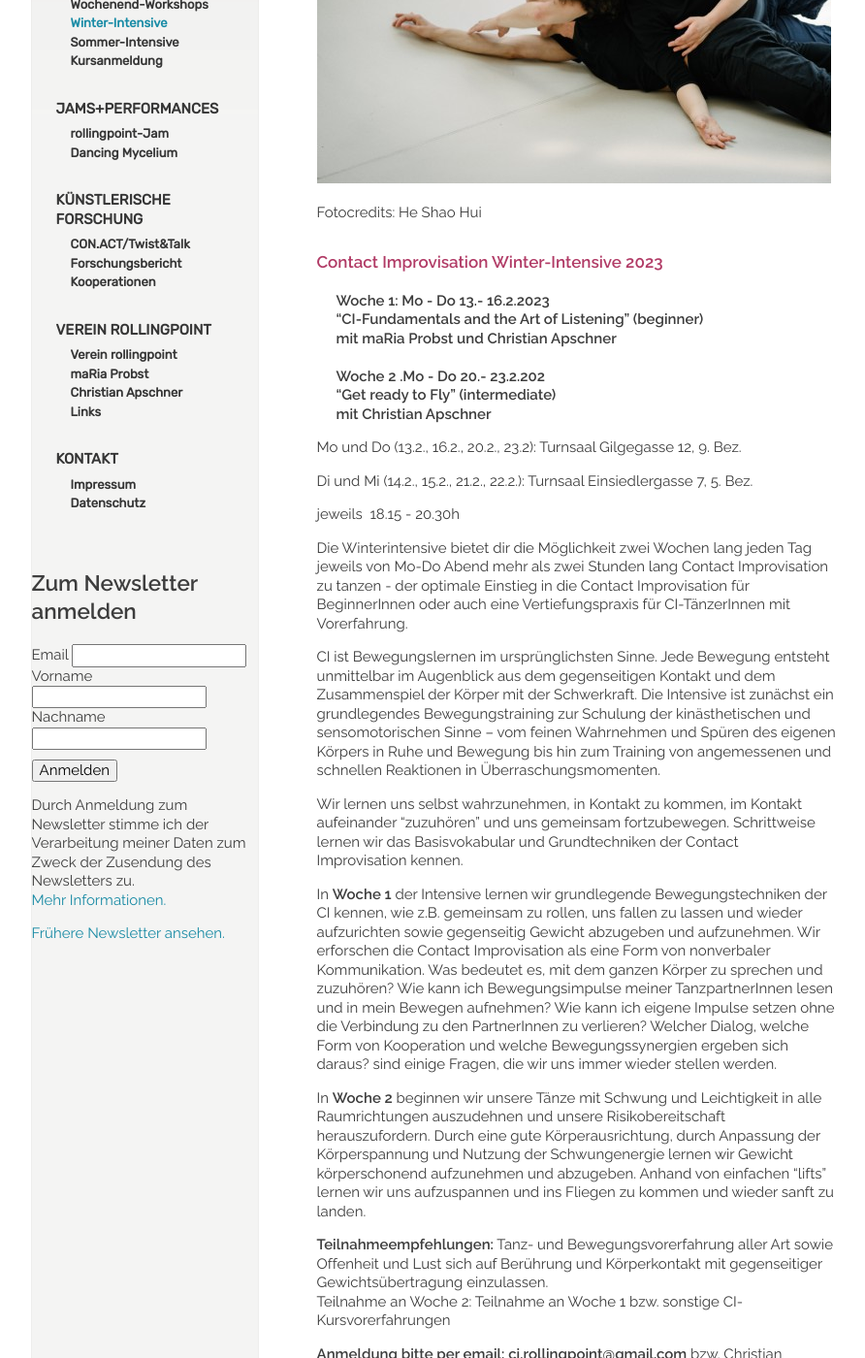
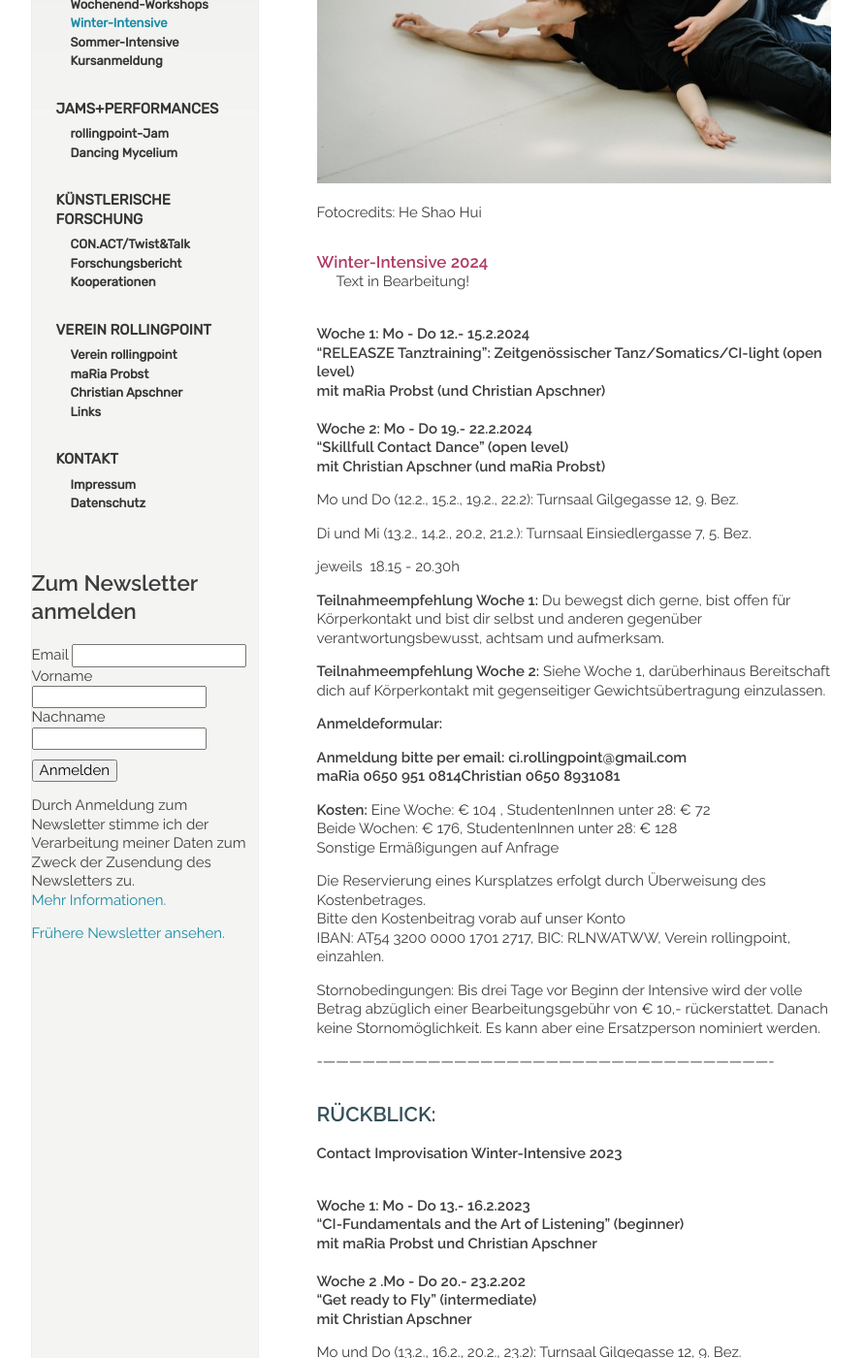
Before and after one commit to manulari/rollingpointat, a Jekyll site: the page built from _pages_de/winterintensive.md, in a window 1280 px wide and 1400 px high, scrolled down 349 px. Shown: the whole window at 97% size, without its empty margins (152-1044 px from the left). Built offline with Jekyll 4.4.1, drawn with Linux system fonts in a browser that asks for light colours; comment, search, counter and statistics services are not loaded.

Commit message:
Update page (de) “winterintensive”

```diff
--- a/_pages_de/winterintensive.md
+++ b/_pages_de/winterintensive.md
@@ -10,7 +10,49 @@ Fotocredits: He Shao Hui
 
 <div class="named-anchor" id="winterintensive"></div>
 
-#### **Contact Improvisation Winter-Intensive 2023**
+#### **Winter-Intensive 2024**
+
+Text in Bearbeitung!
+
+\
+**Woche 1: Mo - Do 12.- 15.2.2024\
+"RELEASZE Tanztraining": Zeitgenössischer Tanz/Somatics/CI-light (open level)**\
+**mit maRia Probst (und Christian Apschner)**\
+\
+**Woche 2: Mo - Do 19.- 22.2.2024**\
+ **"Skillfull Contact Dance" (open level)**\
+**mit Christian Apschner (und maRia Probst)**
+
+Mo und Do (12.2., 15.2., 19.2., 22.2): Turnsaal Gilgegasse 12, 9. Bez.
+
+Di und Mi (13.2., 14.2., 20.2, 21.2.): Turnsaal Einsiedlergasse 7, 5. Bez.
+
+jeweils  18.15 - 20.30h
+
+**Teilnahmeempfehlung Woche 1:**  Du bewegst dich gerne, bist offen für Körperkontakt und bist dir selbst und anderen gegenüber verantwortungsbewusst, achtsam und aufmerksam.
+
+**Teilnahmeempfehlung Woche 2:** Siehe Woche 1, darüberhinaus Bereitschaft dich auf Körperkontakt mit gegenseitiger Gewichtsübertragung einzulassen.
+
+**Anmeldeformular:**
+
+**Anmeldung bitte per email:**  **ci.rollingpoint@gmail.com**\
+**maRia 0650 951 0814Christian 0650 8931081**
+
+**Kosten:** Eine Woche: € 104 , StudentenInnen unter 28: € 72\
+Beide Wochen: € 176, StudentenInnen unter 28: € 128\
+Sonstige Ermäßigungen auf Anfrage
+
+Die Reservierung eines Kursplatzes erfolgt durch Überweisung des Kostenbetrages.\
+Bitte den Kostenbeitrag vorab auf unser Konto\
+IBAN: AT54 3200 0000 1701 2717, BIC: RLNWATWW, Verein rollingpoint, einzahlen.
+
+Stornobedingungen: Bis drei Tage vor Beginn der Intensive wird der volle Betrag abzüglich einer Bearbeitungsgebühr von € 10,- rückerstattet. Danach keine Stornomöglichkeit. Es kann aber eine Ersatzperson nominiert werden.
+
+\--------------------------------------------------------------------------------------------------------
+
+## **RÜCKBLICK:**
+
+**Contact Improvisation Winter-Intensive 2023**
 
 \
 **Woche 1: Mo - Do 13.- 16.2.2023\
```
